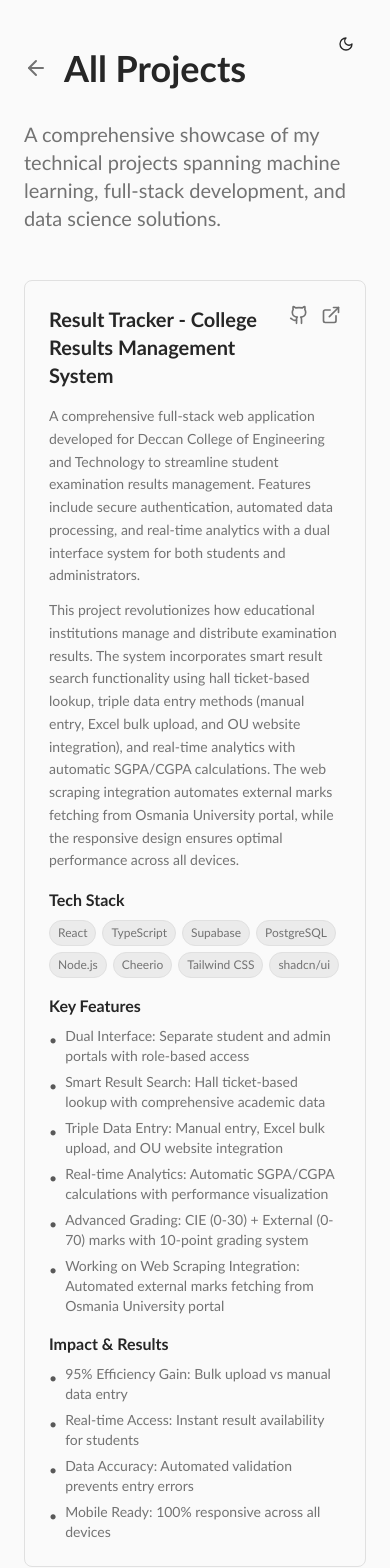
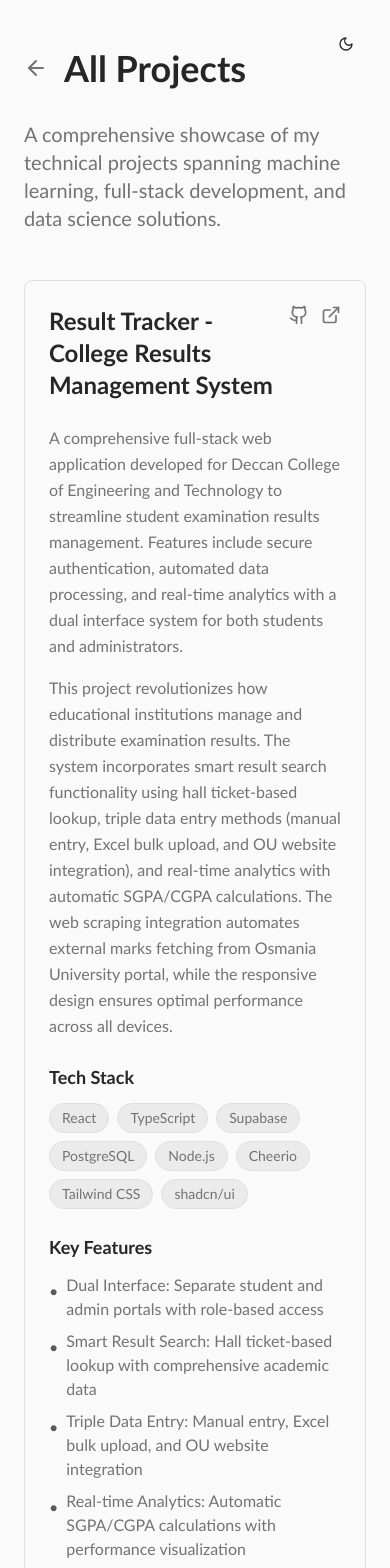
Before and after one commit to raza-abidii/portfolio, a React (Vite) app: page /projects in a window 390 px wide. Shown: the top 1568 px of the page. Built offline with nearby package versions, Linux system fonts and the light colour scheme; the HTML template or start-up script is replaced by a standard one.

Commit message:
website live preview

```diff
--- a/src/pages/Index.tsx
+++ b/src/pages/Index.tsx
@@ -8,25 +8,29 @@ const Index = () => {
       title: "Result Tracker - College Results Management System",
       description: "Full-stack web application for Deccan College of Engineering and Technology to manage student examination results with secure authentication, automated data processing, and real-time analytics. Features dual interface, smart result search, triple data entry methods, and web scraping integration.",
       tech: ["React", "TypeScript", "Supabase", "PostgreSQL", "Node.js", "Cheerio", "Tailwind CSS"],
-      link: "https://deccan-result.vercel.app/"
+      link: "https://deccan-result.vercel.app/",
+      preview: "https://images.unsplash.com/photo-1551288049-bebda4e38f71?w=600&h=400&fit=crop&crop=center"
     },
     {
       title: "Credit Card Fraud Detection",
       description: "Machine learning model to detect fraudulent credit card transactions using advanced anomaly detection techniques and ensemble methods.",
       tech: ["Python", "Scikit-learn", "Pandas", "XGBoost"],
-      link: "#"
+      link: "#",
+      preview: "https://images.unsplash.com/photo-1563013544-824ae1b704d3?w=600&h=400&fit=crop&crop=center"
     },
     {
       title: "E-Commerce Demand Forecasting",
       description: "Time series forecasting system to predict product demand, optimizing inventory management and reducing operational costs.",
       tech: ["Python", "TensorFlow", "ARIMA", "Prophet"],
-      link: "#"
+      link: "#",
+      preview: "https://images.unsplash.com/photo-1460925895917-afdab827c52f?w=600&h=400&fit=crop&crop=center"
     },
     {
       title: "Expense Tracker Application",
       description: "Full-stack web application for personal finance management with data visualization and budgeting features.",
       tech: ["React", "Node.js", "MongoDB", "Chart.js"],
-      link: "#"
+      link: "#",
+      preview: "https://images.unsplash.com/photo-1554224155-6726b3ff858f?w=600&h=400&fit=crop&crop=center"
     }
   ];
 
@@ -147,10 +151,12 @@ const Index = () => {
             Featured Projects
           </h2>
         </Link>
-        <div className="space-y-12">
+        <div className="space-y-16">
           {projects.map((project, index) => (
             <article key={index} className="group">
-              <div className="space-y-3">
+              <div className="space-y-6">
+                {/* Project Content */}
+                <div className="space-y-4">
                   <div className="flex items-start justify-between gap-4">
                     <h3 className="font-semibold text-xl text-foreground group-hover:text-accent transition-colors">
                       {project.title}
@@ -175,6 +181,41 @@ const Index = () => {
                         {tech}
                       </span>
                     ))}
+                  </div>
+                </div>
+
+                {/* Project Preview */}
+                <div className="relative overflow-hidden rounded-lg border border-border group-hover:border-accent/50 transition-colors bg-secondary">
+                  {project.link !== "#" ? (
+                    <div className="relative w-full h-64 md:h-80">
+                      <iframe
+                        src={project.link}
+                        title={`${project.title} live preview`}
+                        className="w-full h-full scale-75 origin-top-left"
+                        style={{
+                          width: '133.33%',
+                          height: '133.33%',
+                          pointerEvents: 'none'
+                        }}
+                        loading="lazy"
+                      />
+                      <div className="absolute inset-0 bg-transparent group-hover:bg-accent/5 transition-colors cursor-pointer"
+                           onClick={() => window.open(project.link, '_blank')}
+                      />
+                      <div className="absolute bottom-2 right-2 bg-background/80 backdrop-blur-sm rounded px-2 py-1">
+                        <span className="text-xs text-muted-foreground">Live Preview</span>
+                      </div>
+                    </div>
+                  ) : (
+                    <div className="w-full h-64 md:h-80 flex items-center justify-center">
+                      <img
+                        src={project.preview}
+                        alt={`${project.title} preview`}
+                        className="w-full h-full object-cover group-hover:scale-105 transition-transform duration-300"
+                      />
+                      <div className="absolute inset-0 bg-background/20 group-hover:bg-background/10 transition-colors" />
+                    </div>
+                  )}
                 </div>
               </div>
             </article>
--- a/src/pages/Projects.tsx
+++ b/src/pages/Projects.tsx
@@ -24,7 +24,8 @@ const Projects = () => {
         "Mobile Ready: 100% responsive across all devices"
       ],
       github: "https://github.com/raza-abidii/Result-Tracker",
-      live: "https://deccan-result.vercel.app/"
+      live: "https://deccan-result.vercel.app/",
+      preview: "https://deccan-result.vercel.app/"
     },
     {
       title: "Credit Card Fraud Detection",
@@ -46,7 +47,8 @@ const Projects = () => {
         "Scalable Architecture: Handles millions of transactions daily"
       ],
       github: "#",
-      live: "#"
+      live: "#",
+      preview: "https://images.unsplash.com/photo-1563013544-824ae1b704d3?w=600&h=400&fit=crop&crop=center"
     },
     {
       title: "E-Commerce Demand Forecasting",
@@ -68,7 +70,8 @@ const Projects = () => {
         "Multi-product Support: Scalable across product categories"
       ],
       github: "#",
-      live: "#"
+      live: "#",
+      preview: "https://images.unsplash.com/photo-1460925895917-afdab827c52f?w=600&h=400&fit=crop&crop=center"
     },
     {
       title: "Expense Tracker Application",
@@ -90,7 +93,8 @@ const Projects = () => {
         "Financial Insights: Comprehensive spending pattern analysis"
       ],
       github: "#",
-      live: "#"
+      live: "#",
+      preview: "https://images.unsplash.com/photo-1554224155-6726b3ff858f?w=600&h=400&fit=crop&crop=center"
     }
   ];
 
@@ -123,12 +127,14 @@ const Projects = () => {
 
       {/* Projects Grid */}
       <section className="max-w-7xl mx-auto px-6 pb-20">
-        <div className="grid grid-cols-1 lg:grid-cols-2 gap-8">
+        <div className="space-y-12">
           {allProjects.map((project, index) => (
-            <article key={index} className="group border border-border rounded-lg p-6 hover:border-accent/50 transition-colors h-fit">
+            <div key={index} className="grid lg:grid-cols-3 gap-6">
+              {/* Project Information Card */}
+              <article className="lg:col-span-2 group border border-border rounded-lg p-6 hover:border-accent/50 transition-colors">
                 {/* Project Header */}
-              <div className="flex items-start justify-between gap-4 mb-4">
-                <h2 className="font-serif text-xl md:text-2xl font-bold text-foreground group-hover:text-accent transition-colors">
+                <div className="flex items-start justify-between gap-4 mb-6">
+                  <h2 className="font-serif text-2xl md:text-3xl font-bold text-foreground group-hover:text-accent transition-colors">
                     {project.title}
                   </h2>
                   <div className="flex gap-3 flex-shrink-0">
@@ -149,23 +155,27 @@ const Projects = () => {
                   </div>
                 </div>
 
+                {/* Project Content */}
+                <div className="space-y-6">
                   {/* Project Description */}
-              <p className="text-muted-foreground leading-relaxed mb-3 text-sm">
+                  <div>
+                    <p className="text-muted-foreground leading-relaxed mb-4">
                       {project.description}
                     </p>
 
-              <p className="text-muted-foreground leading-relaxed mb-4 text-sm">
+                    <p className="text-muted-foreground leading-relaxed">
                       {project.longDescription}
                     </p>
+                  </div>
 
                   {/* Tech Stack */}
-              <div className="mb-4">
-                <h3 className="font-semibold text-base text-foreground mb-2">Tech Stack</h3>
-                <div className="flex flex-wrap gap-1.5">
+                  <div>
+                    <h3 className="font-semibold text-lg text-foreground mb-3">Tech Stack</h3>
+                    <div className="flex flex-wrap gap-2">
                       {project.tech.map((tech, i) => (
                         <span
                           key={i}
-                      className="text-xs text-muted-foreground bg-secondary px-2 py-1 rounded-full border border-border"
+                          className="text-sm text-muted-foreground bg-secondary px-3 py-1 rounded-full border border-border"
                         >
                           {tech}
                         </span>
@@ -174,12 +184,12 @@ const Projects = () => {
                   </div>
 
                   {/* Key Features */}
-              <div className="mb-4">
-                <h3 className="font-semibold text-base text-foreground mb-2">Key Features</h3>
-                <ul className="space-y-1.5">
+                  <div>
+                    <h3 className="font-semibold text-lg text-foreground mb-3">Key Features</h3>
+                    <ul className="space-y-2">
                       {project.features.map((feature, i) => (
-                    <li key={i} className="text-muted-foreground flex items-start gap-2 text-sm">
-                      <span className="text-accent mt-1 flex-shrink-0">•</span>
+                        <li key={i} className="text-muted-foreground flex items-start gap-2">
+                          <span className="text-accent mt-1.5 flex-shrink-0">•</span>
                           <span>{feature}</span>
                         </li>
                       ))}
@@ -188,17 +198,60 @@ const Projects = () => {
 
                   {/* Impact & Results */}
                   <div>
-                <h3 className="font-semibold text-base text-foreground mb-2">Impact & Results</h3>
-                <ul className="space-y-1.5">
+                    <h3 className="font-semibold text-lg text-foreground mb-3">Impact & Results</h3>
+                    <ul className="space-y-2">
                       {project.impact.map((result, i) => (
-                    <li key={i} className="text-muted-foreground flex items-start gap-2 text-sm">
-                      <span className="text-accent mt-1 flex-shrink-0">•</span>
+                        <li key={i} className="text-muted-foreground flex items-start gap-2">
+                          <span className="text-accent mt-1.5 flex-shrink-0">•</span>
                           <span>{result}</span>
                         </li>
                       ))}
                     </ul>
                   </div>
+                </div>
               </article>
+
+              {/* Separate Preview Card */}
+              <div className="lg:col-span-1">
+                <div className="sticky top-8">
+                  <div className="border border-border rounded-lg p-4 hover:border-accent/50 transition-colors bg-card">
+                    <h3 className="font-semibold text-lg text-foreground mb-4">Live Preview</h3>
+                    <div className="relative overflow-hidden rounded-lg border border-border bg-secondary">
+                      {project.live !== "#" ? (
+                        <div className="relative w-full h-64 lg:h-80">
+                          <iframe
+                            src={project.preview}
+                            title={`${project.title} live preview`}
+                            className="w-full h-full scale-75 origin-top-left"
+                            style={{
+                              width: '133.33%',
+                              height: '133.33%',
+                              pointerEvents: 'none'
+                            }}
+                            loading="lazy"
+                          />
+                          <div className="absolute inset-0 bg-transparent hover:bg-accent/5 transition-colors cursor-pointer"
+                               onClick={() => window.open(project.live, '_blank')}
+                          />
+                          <div className="absolute bottom-2 right-2 bg-background/80 backdrop-blur-sm rounded px-2 py-1">
+                            <span className="text-xs text-muted-foreground">Click to open</span>
+                          </div>
+                        </div>
+                      ) : (
+                        <div className="w-full h-64 lg:h-80 flex items-center justify-center">
+                          <img
+                            src={project.preview}
+                            alt={`${project.title} preview`}
+                            className="w-full h-full object-cover hover:scale-105 transition-transform duration-300"
+                          />
+                          <div className="absolute inset-0 bg-background/20 hover:bg-background/10 transition-colors" />
+                        </div>
+                      )}
+                    </div>
+                  </div>
+                </div>
+              </div>
+            </div>
           ))}
         </div>
       </section>
```
Lines whose indentation alone changed are shown as unchanged.
